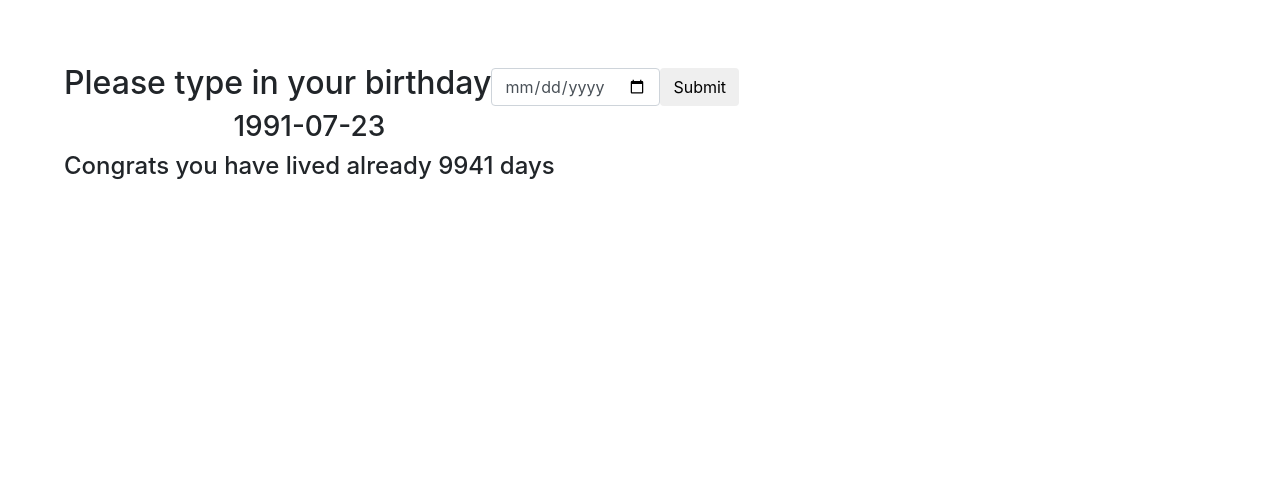
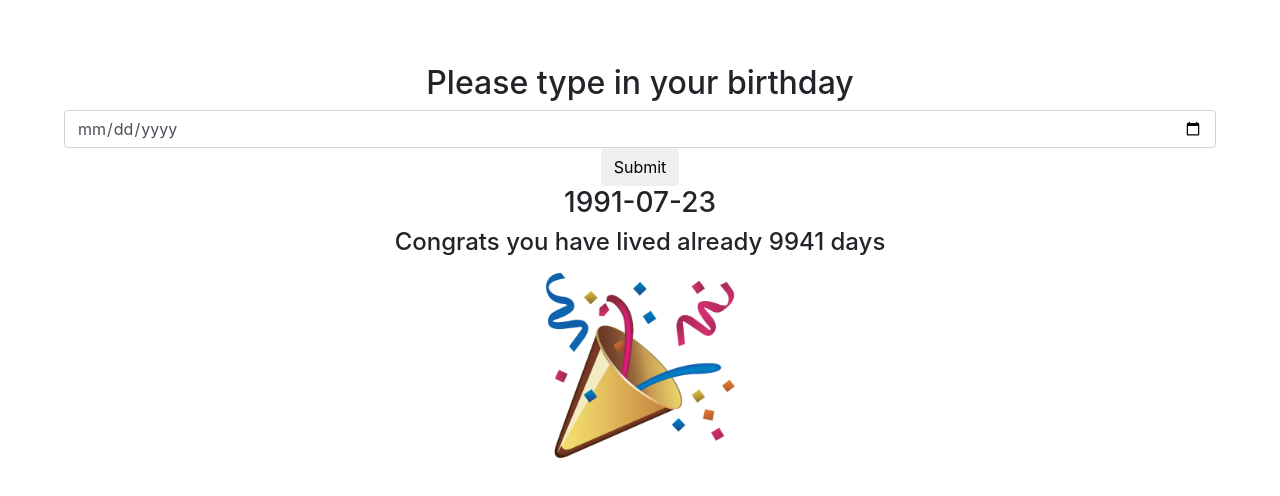
Before and after one commit to pars3c/react-learning-projects, a React (Create React App) app: page / in a window 1280 px wide. Shown: the top 496 px of the page. Built offline with nearby package versions, Linux system fonts and the light colour scheme.

Commit message:
main logic for party-popper completed

```diff
--- a/src/components/AgeStats.js
+++ b/src/components/AgeStats.js
@@ -1,4 +1,5 @@
 import React, { Component } from 'react';
+import partyPopper from '../assets/party-popper.jpg';
 
 class AgeStats extends Component {
     timeSince(date) {
@@ -14,6 +15,7 @@ class AgeStats extends Component {
             <div>
                 <h3>{this.props.date}</h3>
                 <h4>Congrats you have lived already {this.timeSince(this.props.date)}</h4>
+                <img src={partyPopper} className='party-popper' alt='party-popper'/>
             </div>
         )
     }
--- a/src/components/App.css
+++ b/src/components/App.css
@@ -4,3 +4,8 @@
     font-size: 16px;
 
 }
+
+.party-popper {
+    width: 200px;
+    height: 200px;
+}
--- a/src/components/App.js
+++ b/src/components/App.js
@@ -18,7 +18,7 @@ class App extends Component {
         return (
 
             <div className="App">
-                <Form inline>
+                <Form >
                     <h2>Please type in your birthday</h2>
                     <FormControl
                     type='date'
```
Also changed, not shown: src/assets/party-popper.jpg (added).
